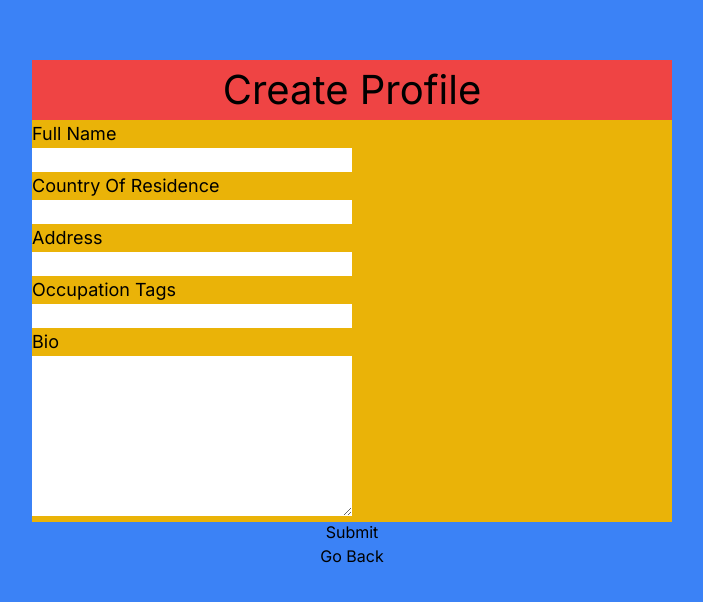
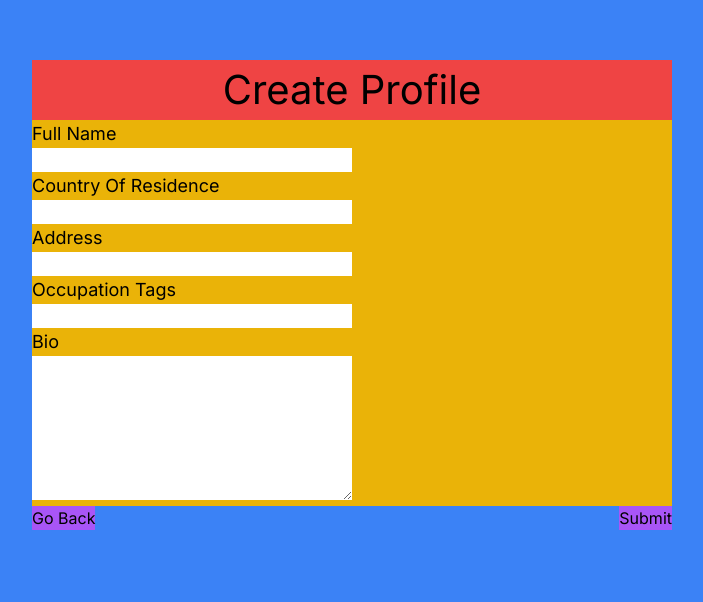
Before and after one commit to TheSomethingSomethingCompany/secret-forest, a Next.js app in the folder app/: page / in a window 1280 px wide. Shown: the part 140-742 px from the top of the page, without its empty margins (288-991 px from the left). Built offline with nearby package versions, Linux system fonts and the light colour scheme.

Commit message:
Formatting of button

```diff
--- a/app/app/components/createProfileForm/createProfileForm.jsx
+++ b/app/app/components/createProfileForm/createProfileForm.jsx
@@ -12,12 +12,14 @@ function CreateProfileForm() {
                 <FlexLabelAndTextInput labelVal = "Country Of Residence" inputName="country"/>
                 <FlexLabelAndTextInput labelVal = "Address" inputName = "address"/>
                 <FlexLabelAndOtherInput labelVal = "Occupation Tags"> <OccupationTags/></FlexLabelAndOtherInput>
-                <FlexLabelAndOtherInput labelVal = "Bio"> <textarea className = "text-black w-1/2 h-[20vh] resize-y" name = "bio"> </textarea> </FlexLabelAndOtherInput>
+                <FlexLabelAndOtherInput labelVal = "Bio"> <textarea className = "text-black w-1/2 h-[18vh] resize-y" name = "bio"> </textarea> </FlexLabelAndOtherInput>
             </div>
 
 
-                <input type="submit" value="Submit" />
-                <button id="goBack">Go Back</button>
+                <div id = "form-buttons" className = "flex justify-between width-full">
+                    <button id="go-back" className = "bg-purple-500">Go Back</button>
+                    <input type="submit" className = "bg-purple-500" value="Submit" />
+                </div>
             </form>
 
 
--- a/app/app/components/occupationTags/OccupationTags.jsx
+++ b/app/app/components/occupationTags/OccupationTags.jsx
@@ -10,8 +10,6 @@ function OccupationTags() {
             if (!currentTags.includes(inputValue)) {
                 setTags(prevTags => {
                 const updatedTags = [...prevTags, inputValue];
-                console.log("inputValue:", inputValue);  // Debugging line
-                console.log("Updated Tags:", updatedTags);  // Debugging line
                 return updatedTags;
                 });
                 console.log("After:");
@@ -36,7 +34,7 @@ function OccupationTags() {
     return (
         <> { /* Esnure the input field and the tags container are stacked */ }
             <input type="text" className="text-black w-1/2" onKeyDown={addTag} value={inputValue} onInput={onInputChange}></input>
-            <div id = "tags-container" className="flex flex-wrap w-1/2 bg-green-500" id="tagsContainer">
+            <div id = "tags-container" className="flex flex-wrap w-1/2 bg-green-500"> {/* flex-wrap on the tags container to ensure tags themselves don't overflow */}
                 {
                     currentTags.map((tag) =>
                         <div key={tag} className="m-1 p-2 bg-blue-500 rounded-full flex justify-center items-center flex-nowrap">
```
